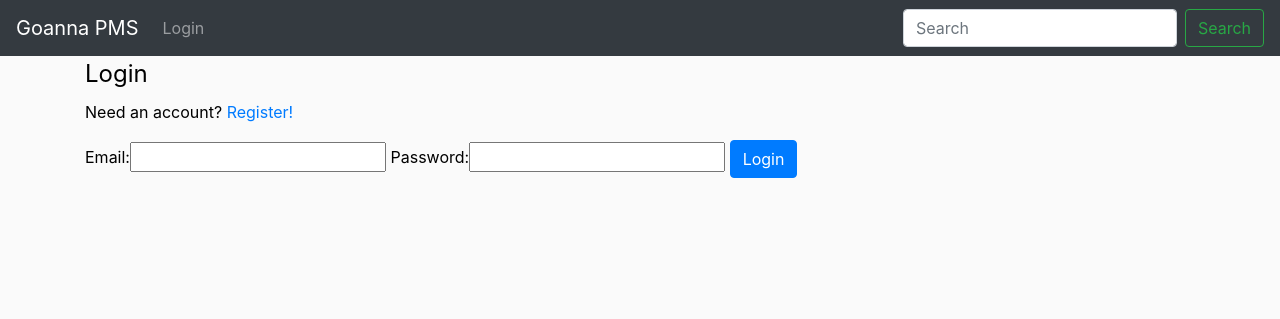
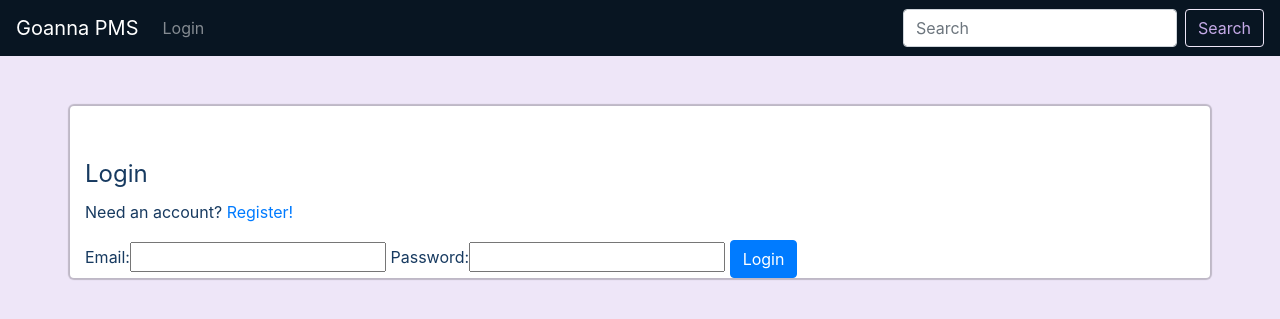
Before and after one commit to js-ferguson/gPMS, a Django app: page /login in a window 1280 px wide. Shown: the top 319 px of the page. Run offline with Django 3.2, Linux system fonts and the light colour scheme; some libraries are stand-ins or nearby versions.

Commit message:
started overhaul of frontend

```diff
--- a/clinic/templates/clinic_listing.html
+++ b/clinic/templates/clinic_listing.html
@@ -20,9 +20,8 @@
 </div>
 
 <div class="container">
-
-<div class="listing-body">
-    <div class="listing-frame">
+    <div class="row search">
+        <div class="col-sm-12 col-md-6 listing-frame">
             <ul>
                 {% for clinic in result %}
                 <div class="listing-card">
--- a/static/css/style.css
+++ b/static/css/style.css
@@ -1,37 +1,3 @@
-body {
-  background-color: #fafafa;
-  color: #000000; }
-
-.navbar {
-  background-color: #524f35; }
-
-.alert {
-  margin-bottom: 0; }
-
-.container-fluid {
-  padding: 0; }
-
-.private-business {
-  width: 100%;
-  padding: 25px 25px 0 25px; }
-  .private-business .form {
-    margin-top: 35px; }
-  .private-business .welcome {
-    margin-top: 30px;
-    width: 50%; }
-  .private-business #map {
-    height: 500px;
-    left: 0%;
-    top: 30%;
-    width: 50%; }
-
-.profile-mods {
-  padding-left: 0; }
-  .profile-mods .mod-list {
-    padding-left: 25px; }
-  .profile-mods .btn {
-    margin-top: 15px; }
-
 .map-banner {
   width: 100%;
   margin: 0; }
@@ -45,42 +11,100 @@ body {
       height: 300px;
       width: 100%; }
 
-.listing-body {
+body {
+  background-color: #eee6f8;
+  color: #000000; }
+  body .navbar {
+    background-color: #081522; }
+    body .navbar .btn {
+      border-color: #eee6f8;
+      background-color: #081522;
+      transition-duration: 0.4s;
+      color: #c5aae7; }
+      body .navbar .btn:hover {
+        background-color: #c5aae7;
+        color: #000; }
+  body .alert {
+    margin-bottom: 0; }
+  body .container-fluid {
+    padding: 0;
+    background-color: #eee6f8; }
+  body .container {
+    color: #173a60;
+    box-shadow: 0 0 1px 2px rgba(0, 0, 0, 0.2);
+    border-radius: 4px;
+    margin-top: 50px;
+    padding-top: 50px;
+    background-color: white; }
+
+.landing-page {
+  width: 100%;
+  padding: 0 25px 0 25px; }
+  .landing-page .welcome {
+    width: 50%;
+    padding: 0 10px 0 30px; }
+  .landing-page .form {
+    padding: 0 30px 0 10px; }
+    .landing-page .form input {
+      border-color: #173a60; }
+    .landing-page .form button {
+      background-color: #173a60;
+      border-color: #173a60; }
+      .landing-page .form button:hover {
+        background-color: #eee6f8;
+        color: #173a60; }
+    .landing-page .form p {
+      margin-top: 15px; }
+
+.profile button {
+  background-color: #173a60;
+  border-color: #173a60; }
+  .profile button:hover {
+    background-color: #eee6f8;
+    color: #173a60; }
+.profile .profile-mods {
+  padding-left: 0; }
+  .profile .profile-mods .mod-list {
+    padding-left: 25px; }
+  .profile .profile-mods .btn {
+    margin-top: 15px; }
+
+.search {
   width: 100%;
   margin: 0;
   margin-top: 20px; }
-  .listing-body .listing-frame {
+  .search .listing-frame {
     width: 40%;
     height: 100%;
     display: inline-block; }
-    .listing-body .listing-frame hr {
+    .search .listing-frame hr {
       margin: 0 25px 0 25px; }
-    .listing-body .listing-frame .listing-card {
+    .search .listing-frame .listing-card {
       background-color: #ffebcd;
       padding: 15px;
       border-radius: 5px;
       margin-top: 15px; }
-      .listing-body .listing-frame .listing-card li {
+      .search .listing-frame .listing-card li {
         list-style-position: inside; }
-    .listing-body .listing-frame .profile-card {
+    .search .listing-frame .profile-card {
       background-color: #fafafa;
       padding: 15px;
       border-radius: 5px;
       height: 100%; }
-      .listing-body .listing-frame .profile-card h4 {
+      .search .listing-frame .profile-card h4 {
         margin-top: 15px; }
-      .listing-body .listing-frame .profile-card li {
+      .search .listing-frame .profile-card li {
         list-style-position: inside; }
-  .listing-body #listing-map {
+  .search #listing-map {
     height: 500px;
     width: 50%;
     display: inline-block; }
-  .listing-body .map-frame {
+  .search .map-frame {
     height: 500px;
     width: 50%;
     display: inline-block;
     float: right; }
-    .listing-body .map-frame #map {
+    .search .map-frame #map {
       height: 500px;
       width: 100%; }
 
@@ -104,11 +128,7 @@ body {
           color: #fff;
           text-decoration: none; }
 
-.profile {
-  margin: 30px 25px 0 0; }
-
 .sub-details {
-  margin-left: 40px;
   margin-top: 30px; }
 
 #user-profile-form {
--- a/static/sass/style.scss
+++ b/static/sass/style.scss
@@ -1,74 +1,22 @@
-// ------------- Mixins -----------------
+// ----------------- Mixins ------------------- //
 
-@mixin jumbo-frame {
-    background-color: rgb(0,0,0); /* Fallback color */
-    background-color: rgba(0,0,0, 0.4); /* Black w/opacity/see-through */
-    color: white;
-    font-weight: bold;
-    border: 3px solid #f1f1f1;
-    position: absolute;
-    top: 50%;
-    left: 50%;
-    //transform: translate(-50%, -50%);
-    z-index: 2;
-    width: 30%;
-    padding: 20px;
-    text-align: center;
-    filter: None;
-    -webkit-filter: None;
-
-}
-
-body {
-  background-color: #fafafa;
-  color: #000000;
-}
-
-.navbar {
-  background-color: #524f35;
-}
-
-.alert  {
-    margin-bottom: 0;
-}
-
-.container-fluid {
-    padding: 0;
-}
-
-.private-business {
-    width: 100%;
-    padding: 25px 25px 0 25px;
-
-    .form {
-        margin-top: 35px;
-      //  @include jumbo-frame;
-        //top: 10%;
-        //left: 65%;
-        //float: right;
-    }
-    .welcome {
-        margin-top: 30px;
-        width: 50%;
-    }
-    #map {
-        height: 500px;
-        left: 0%;
-        top: 30%;
-        width: 50%;
-        //border: solid 1px black;
+@mixin gpms-button {
+    background-color: $color-primary;
+    border-color: $color-primary;
+    &:hover {
+        background-color: $color-background;
+        color: $color-primary;
     }
 }
 
-.profile-mods {
-    padding-left: 0;
-    .mod-list {
-        padding-left: 25px;
-    }
-    .btn  {
-        margin-top: 15px;
-    }
-}
+// ----------------- Colours ------------------ //
+
+$color-background: #eee6f8;
+$color-background-dark: darken($color-background, 15%);
+$color-primary: #173a60;
+$color-primary-dark: darken($color-primary, 15%);
+
+// ----------------- Banner ------------------- //
 
 .map-banner {
     width: 100%;
@@ -86,7 +34,84 @@ body {
     }
 }
 
-.listing-body {
+// ----------------- Body --------------------- //
+
+body {
+  background-color: $color-background;
+  color: #000000;
+  .navbar {
+      background-color: $color-primary-dark;
+      .btn {
+          border-color: $color-background;
+          background-color: $color-primary-dark;
+          transition-duration: 0.4s;
+          color: $color-background-dark;
+          &:hover {
+              background-color: $color-background-dark;
+              color: #000;
+          }
+      }
+  }
+  .alert  {
+      margin-bottom: 0;
+  }
+  .container-fluid {
+      padding: 0;
+      background-color: $color-background;
+  }
+  .container {
+      color: $color-primary;
+      box-shadow: 0 0 1px 2px rgba(0,0,0,0.2);
+      border-radius: 4px;
+      margin-top: 50px;
+      padding-top: 50px;
+      background-color: white;
+  }
+}
+
+// ----------------- Landing Page ------------- //
+
+.landing-page {
+    width: 100%;
+    padding: 0 25px 0 25px;
+    .welcome {
+        width: 50%;
+        padding: 0 10px 0 30px;
+    }
+    .form {
+        padding: 0 30px 0 10px;
+        input {
+            border-color: $color-primary
+        }
+        button {
+            @include gpms-button;
+        }
+        p {
+            margin-top: 15px;
+        }
+    }
+}
+
+// ----------------- Profile ---------------- //
+
+.profile {
+    button{
+        @include gpms-button;
+    }
+    .profile-mods {
+        padding-left: 0;
+        .mod-list {
+            padding-left: 25px;
+        }
+        .btn  {
+            margin-top: 15px;
+        }
+    }
+}
+
+// ----------------- Search ----------------- //
+
+.search {
     width: 100%;
     margin: 0;
     // height: 500px;
@@ -147,12 +172,8 @@ body {
     width: 100%;
     .review-frame {
         margin: 0;
-        //background-color: #dffbe7;
         .review-slip {
             margin-top: 85px;
-            //background-color: #d2e6d8;
-            //padding: 15px;
-            //margin-bottom: 10px;
             .review-title {
                 display: inline-block;
                 margin-bottom: 40px;
@@ -171,12 +192,8 @@ body {
     }
 }
 
-.profile {
-    margin: 30px 25px 0 0;
-}
-
 .sub-details {
-    margin-left: 40px;
+    //margin-left: 40px;
     margin-top: 30px;
 }
 
--- a/templates/base.html
+++ b/templates/base.html
@@ -23,7 +23,7 @@
 <body onload="loadScript()">
 
     <!-- Fixed masthead -->
-    <nav class="navbar navbar-expand-lg navbar-dark bg-dark">
+    <nav class="navbar navbar-expand-lg navbar-dark">
   <a class="navbar-brand" href="{% url "home_index" %}">Goanna PMS</a>
   <button class="navbar-toggler" type="button" data-toggle="collapse" data-target="#navbarSupportedContent" aria-controls="navbarSupportedContent" aria-expanded="false" aria-label="Toggle navigation">
     <span class="navbar-toggler-icon"></span>
@@ -90,7 +90,7 @@
         {% block content %} {% endblock %}
     </div>
     <footer>
-        <div class="container">
+        <div class="footer-div">
 
         </div>
     </footer>
```
Also changed, not shown: accounts/templates/profile.html (+7 -11 lines), home/templates/index.html (+9 -4 lines). Lines whose indentation alone changed are shown as unchanged.
